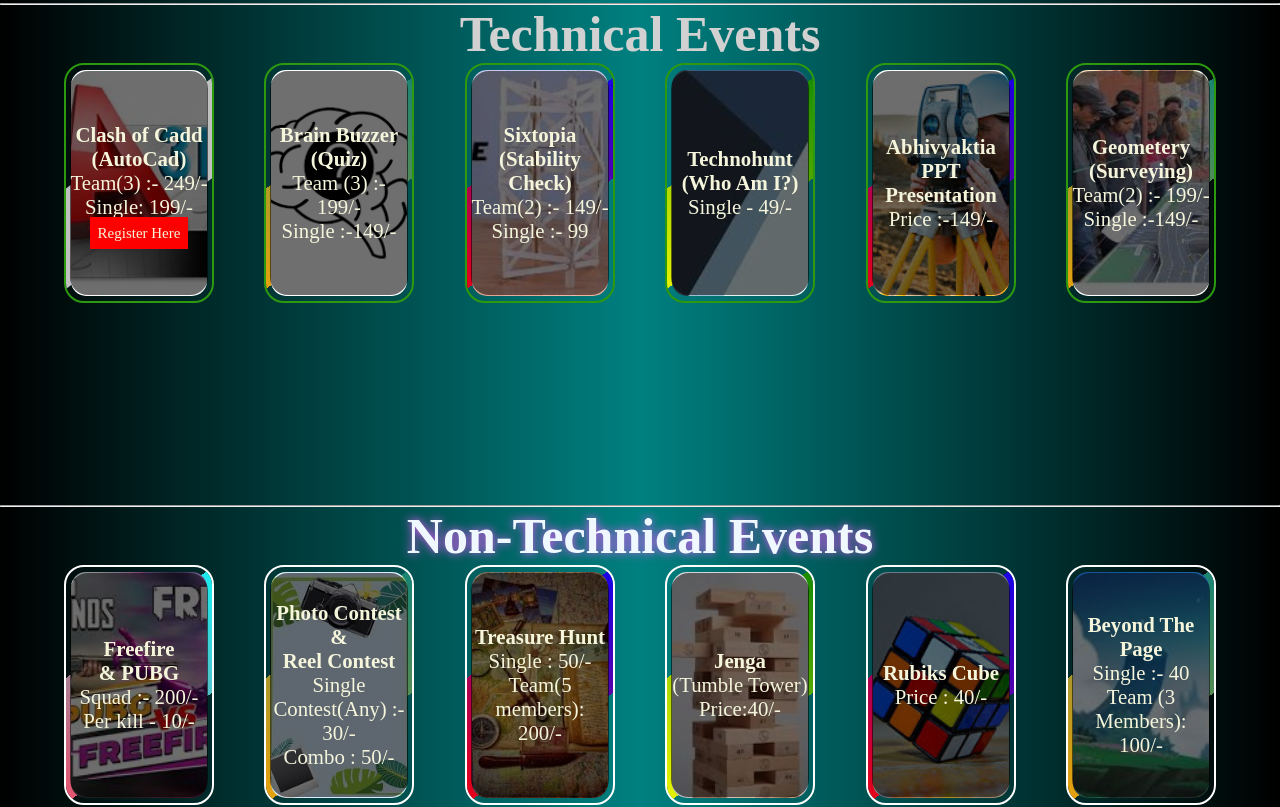
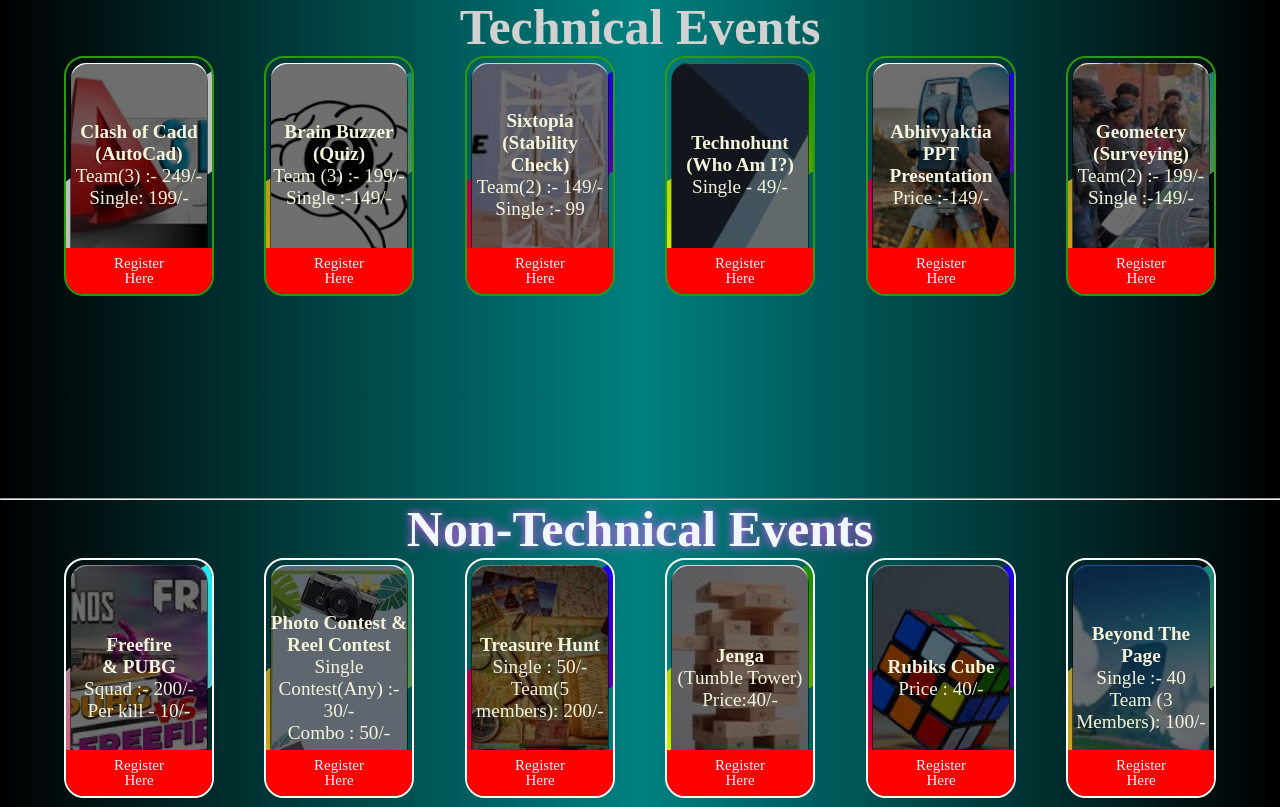
Before and after one commit to premson18/Pratistha, a React (Vite) app: page / in a window 1280 px wide. Shown: the part 1381-2188 px from the top of the page. Built offline with nearby package versions, Linux system fonts and the light colour scheme.

Commit message:
first commit

```diff
--- a/src/Components/Events/NontechnicalEvents/NonTechnicalEvents.jsx
+++ b/src/Components/Events/NontechnicalEvents/NonTechnicalEvents.jsx
@@ -21,6 +21,7 @@ const NonTechnicalEvents = () => {
 
 
 </div>
+<a className='registration'>Register Here</a>
             </div>
         </div>
         <div className="ncard3 ntanimatcard ntanimatcard2">
@@ -32,6 +33,7 @@ const NonTechnicalEvents = () => {
 
 
 </div>
+<a className='registration'>Register Here</a>
             </div>
         </div>
         <div className="ncard3 ntanimatcard ntanimatcard3">
@@ -43,6 +45,7 @@ const NonTechnicalEvents = () => {
 
 
 </div>
+<a className='registration'>Register Here</a>
             </div>
         </div>
         <div className="ncard3 ntanimatcard ntanimatcard4">
@@ -56,6 +59,7 @@ const NonTechnicalEvents = () => {
 
 
 </div>
+<a className='registration'>Register Here</a>
             </div>
         </div>
         <div className="ncard3 ntanimatcard ntanimatcard5">
@@ -66,6 +70,7 @@ const NonTechnicalEvents = () => {
 
 
 </div>
+<a className='registration'>Register Here</a>
             </div>
         </div>
         <div className="ncard3 ntanimatcard ntanimatcard6">
@@ -77,6 +82,7 @@ const NonTechnicalEvents = () => {
 
 
 </div>
+<a className='registration'>Register Here</a>
             </div>
         </div>
       </div>
--- a/src/Components/Events/TechnicalEvents/TechnicalEvents.css
+++ b/src/Components/Events/TechnicalEvents/TechnicalEvents.css
@@ -84,11 +84,14 @@
 }
 
 .registration{
-    padding: 8px;
-    margin-top: 4px;
+    padding: 8px 20px;
+    margin-top: 14px;
     background-color: #ff0000;
     text-align: center;
     font-size: 15px;
+    bottom: 0;
+    left: 0;
+    color: aliceblue;
 }
 
 .tanimatcard::before{
--- a/src/Components/Events/TechnicalEvents/TechnicalEvents.jsx
+++ b/src/Components/Events/TechnicalEvents/TechnicalEvents.jsx
@@ -18,7 +18,7 @@ const TechnicalEvents = () => {
             <div className='eventsinfo'>
             <h4>Clash of Cadd<br></br>(AutoCad)</h4>
             <p>Team(3) :- 249/-</p>
-            <p>Single: 199/-</p>
+            <p>Single: 199/-</p><br></br>
             <a className='registration'>Register Here</a>
 
 </div>
@@ -30,6 +30,8 @@ const TechnicalEvents = () => {
             <h4>Brain Buzzer<br></br>(Quiz)</h4>
             <p>Team (3) :- 199/-</p>
             <p>Single :-149/-</p>
+            <br></br>
+            <a className='registration'>Register Here</a>
 
 
 </div>
@@ -42,6 +44,8 @@ const TechnicalEvents = () => {
             <h4>Sixtopia<br></br>(Stability Check)</h4>
             <p>Team(2) :- 149/-</p>
             <p>Single :- 99</p>
+            <br></br>
+            <a className='registration'>Register Here</a>
 
 
 </div>
@@ -52,6 +56,8 @@ const TechnicalEvents = () => {
             <div className='eventsinfo'>
             <h4>Technohunt<br></br>(Who Am I?)</h4>
             <p>Single - 49/-</p>
+            <br></br>
+            <a className='registration'>Register Here</a>
 
 
 </div>
@@ -63,6 +69,8 @@ const TechnicalEvents = () => {
             <h4>Abhivyaktia<br></br>PPT Presentation</h4>
 
             <p>Price :-149/-</p>
+            <br></br>
+            <a className='registration'>Register Here</a>
 
 
 </div>
@@ -74,9 +82,12 @@ const TechnicalEvents = () => {
             <h4>Geometery<br></br>(Surveying)</h4>
             <p>Team(2) :- 199/-</p>
             <p>Single :-149/-</p>
+            <br></br>
+
 
 
 </div>
+<a className='registration'>Register Here</a>
             </div>
         </div>
       </div>
--- a/src/Components/Events/eventsinfo.css
+++ b/src/Components/Events/eventsinfo.css
@@ -5,7 +5,7 @@
 
 .eventsinfo{
     color: beige;
-    font-size: 1.3rem;
+    font-size: 1.2rem;
     text-align: center;
     background-color: rgba(117, 117, 117, 0);
 
@@ -15,6 +15,18 @@
 
 
 }
+
+.registration{
+  padding: 8px 40px;
+  margin-top: 14px;
+  background-color: #ff0000;
+  text-align: center;
+  font-size: 15px;
+  position: absolute;
+
+
+}
+
 @media (min-width:320px) and (max-width:768px) {
      .eventsinfo{
         font-size: 0.9rem;
```
